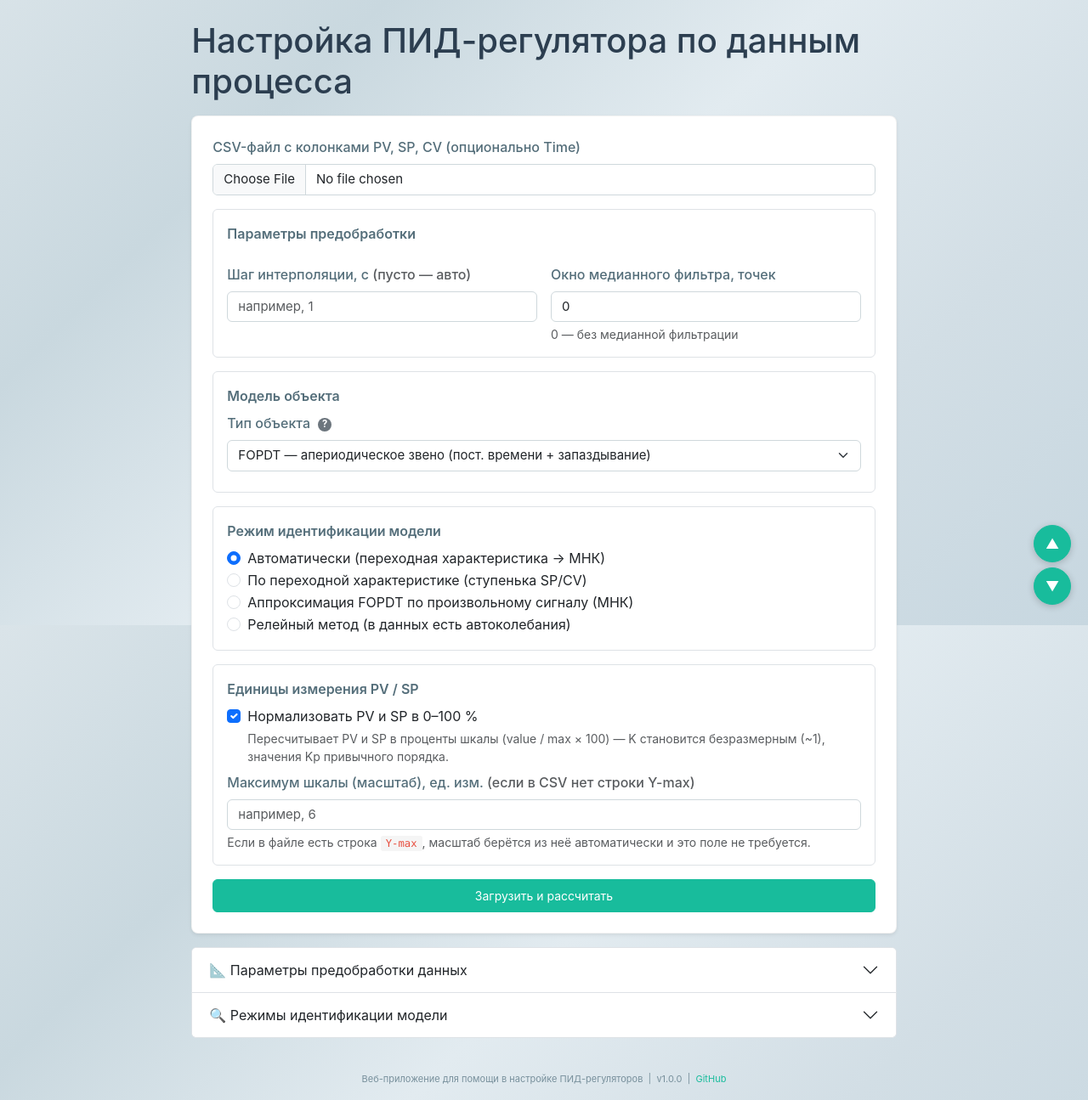
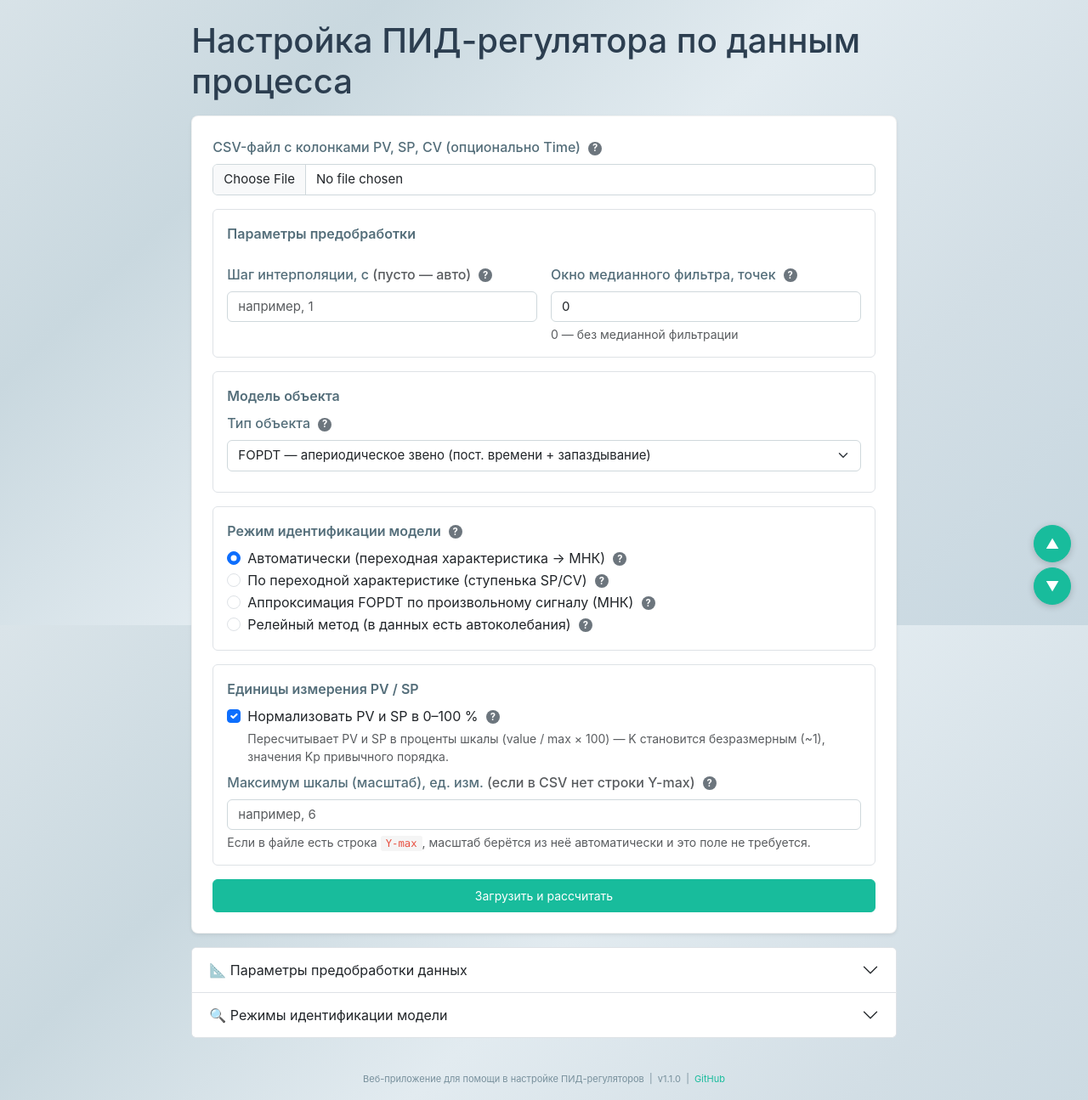
Before and after one commit to SemonoffArt/pid_calculator, a Flask app: page / in a window 1280 px wide. Shown: the part 64-1359 px from the top of the page at 85% size. Run offline with Flask 3, Linux system fonts and the light colour scheme; some libraries are stand-ins or nearby versions.

Commit message:
Загрузка данных: tooltip-подсказки по полям формы (как на /results и /assessment); версия 1.1.0

```diff
--- a/config.py
+++ b/config.py
@@ -64,4 +64,4 @@ class Config:
     SATURATION_OVERSHOOT_TARGET = 30.0
 
     # Версия приложения (отображается в подвале)
-    VERSION = "1.0.0"
+    VERSION = "1.1.0"
--- a/templates/index.html
+++ b/templates/index.html
@@ -10,7 +10,9 @@
     <form method="post" action="{{ url_for('upload') }}" enctype="multipart/form-data"
           class="card p-4 shadow-sm" id="upload-form">
       <div class="mb-3">
-        <label for="file" class="form-label">CSV-файл с колонками PV, SP, CV (опционально Time)</label>
+        <label for="file" class="form-label">CSV-файл с колонками PV, SP, CV (опционально Time)
+          <span class="help-q" data-bs-toggle="tooltip"
+            data-bs-title="Экспорт тренда из ECS в CSV. Обязательные колонки PV (текущее значение), SP (задание), CV (ход регулятора); колонка Time необязательна — при её отсутствии шаг времени берётся из настроек. Разделитель («;» или «,») и порядок колонок распознаются автоматически. Если есть строка Y-max — инженерный масштаб шкалы подтянется из неё.">?</span></label>
         <input type="file" class="form-control" id="file" name="file" accept=".csv,.txt" required>
       </div>
 
@@ -20,12 +22,16 @@
           <div class="col-md-6">
             <label for="interp_step" class="form-label">
               Шаг интерполяции, с <span class="text-muted">(пусто — авто)</span>
+              <span class="help-q" data-bs-toggle="tooltip"
+                data-bs-title="Приводит запись к равномерной сетке времени (в секундах). Нужен, если исходные данные идут с переменным шагом или без колонки Time. Пусто — шаг определяется автоматически по данным. Слишком мелкий шаг замедляет расчёт, слишком крупный искажает динамику.">?</span>
             </label>
             <input type="text" class="form-control" id="interp_step" name="interp_step"
                    placeholder="например, 1">
           </div>
           <div class="col-md-6">
-            <label for="filter_window" class="form-label">Окно медианного фильтра, точек</label>
+            <label for="filter_window" class="form-label">Окно медианного фильтра, точек
+              <span class="help-q" data-bs-toggle="tooltip"
+                data-bs-title="Сглаживание выбросов (пиков шума) в PV/SP/CV: каждая точка заменяется медианой соседних значений. Нечётное окно (3, 5, 7…) — типичный выбор при сильном дрожании сигнала. 0 — фильтрация выключена. Не переусердствуйте: сильное сглаживание искажает запаздывание и постоянную времени.">?</span></label>
             <input type="number" class="form-control" id="filter_window" name="filter_window"
                    value="0" min="0" max="15" step="1">
             <div class="form-text">0 — без медианной фильтрации</div>
@@ -47,29 +53,39 @@
       </fieldset>
 
       <fieldset class="border rounded p-3 mb-3">
-        <legend class="fs-6">Режим идентификации модели</legend>
+        <legend class="fs-6">Режим идентификации модели
+          <span class="help-q" data-bs-toggle="tooltip"
+            data-bs-title="Способ извлечения параметров модели (K, T, τ или Ka, τ) из загруженных данных. «Авто» сам распознаёт характер записи; остальные режимы предназначены для данных конкретного вида — ступенчатого теста, произвольного сигнала или автоколебаний от релейного регулятора.">?</span></legend>
         <div class="form-check">
           <input class="form-check-input" type="radio" name="id_mode" value="auto" id="id_auto" checked>
           <label class="form-check-label" for="id_auto">
             Автоматически (переходная характеристика → МНК)
+            <span class="help-q" data-bs-toggle="tooltip"
+              data-bs-title="Сначала пробует найти ступеньку SP/CV и идентифицировать по переходной характеристике; если ступеньки нет — применяет МНК-аппроксимацию FOPDT по всему сигналу. Подходит в большинстве случаев, начните с него.">?</span>
           </label>
         </div>
         <div class="form-check">
           <input class="form-check-input" type="radio" name="id_mode" value="step" id="id_step">
           <label class="form-check-label" for="id_step">
             По переходной характеристике (ступенька SP/CV)
+            <span class="help-q" data-bs-toggle="tooltip"
+              data-bs-title="Классический активный тест: в записи есть резкое ступенчатое изменение SP или CV (в ручном режиме), после которого PV выходит на новый установившийся режим. По кривой разгона определяются K, T и τ.">?</span>
           </label>
         </div>
         <div class="form-check">
           <input class="form-check-input" type="radio" name="id_mode" value="curve_fit" id="id_fit">
           <label class="form-check-label" for="id_fit">
             Аппроксимация FOPDT по произвольному сигналу (МНК)
+            <span class="help-q" data-bs-toggle="tooltip"
+              data-bs-title="Метод наименьших квадратов: параметры FOPDT-модели подбираются так, чтобы реакция модели максимально совпала с фактической записью. Используйте, когда чёткой ступеньки нет — например, плавные изменения задания или возмущения. Качество оценивается по R².">?</span>
           </label>
         </div>
         <div class="form-check">
           <input class="form-check-input" type="radio" name="id_mode" value="relay" id="id_relay">
           <label class="form-check-label" for="id_relay">
             Релейный метод (в данных есть автоколебания)
+            <span class="help-q" data-bs-toggle="tooltip"
+              data-bs-title="Для записи с устойчивыми колебаниями PV (релейный/двухпозиционный регулятор). По амплитуде и периоду автоколебаний вычисляются критические параметры Ku и Tu (Ku = 4·d/(π·a)), из которых затем выводятся коэффициенты ПИД.">?</span>
           </label>
         </div>
       </fieldset>
@@ -80,6 +96,8 @@
           <input class="form-check-input" type="checkbox" id="normalize" name="normalize" value="1" checked>
           <label class="form-check-label" for="normalize">
             Нормализовать PV и SP в 0–100 %
+            <span class="help-q" data-bs-toggle="tooltip"
+              data-bs-title="Приводит PV и SP к процентам шкалы (value / max × 100). Тогда усиление объекта K становится безразмерным (~1), а коэффициенты Kp/Ti/Td — привычного порядка, сопоставимого с внешними калькуляторами и настройками регулятора. CV остаётся в исходных единицах.">?</span>
           </label>
           <div class="form-text">
             Пересчитывает PV и SP в проценты шкалы (value / max × 100) —
@@ -87,10 +105,12 @@
           </div>
         </div>
         <div class="mb-0" id="norm-scale-group" style="display:none;">
-          <label for="norm-scale" class="form-label">
-            Максимум шкалы (масштаб), ед. изм.
-            <span class="text-muted">(если в CSV нет строки Y-max)</span>
-          </label>
+            <label for="norm-scale" class="form-label">
+              Максимум шкалы (масштаб), ед. изм.
+              <span class="text-muted">(если в CSV нет строки Y-max)</span>
+              <span class="help-q" data-bs-toggle="tooltip"
+                data-bs-title="Верхняя граница шкалы прибора в инженерных единицах — используется как делитель при нормализации. Например, для датчика температуры 0…150 °C укажите 150. Если в файле есть строка Y-max, масштаб берётся из неё автоматически.">?</span>
+            </label>
           <input type="number" step="any" class="form-control" id="norm-scale"
                  name="norm_scale" placeholder="например, 6">
           <div class="form-text">
```
